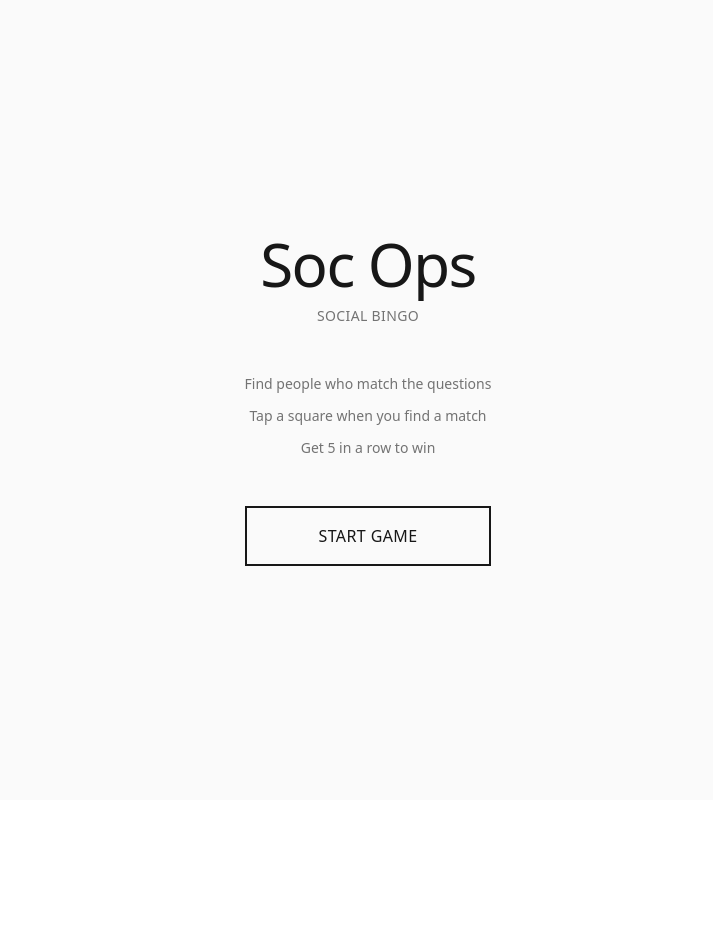
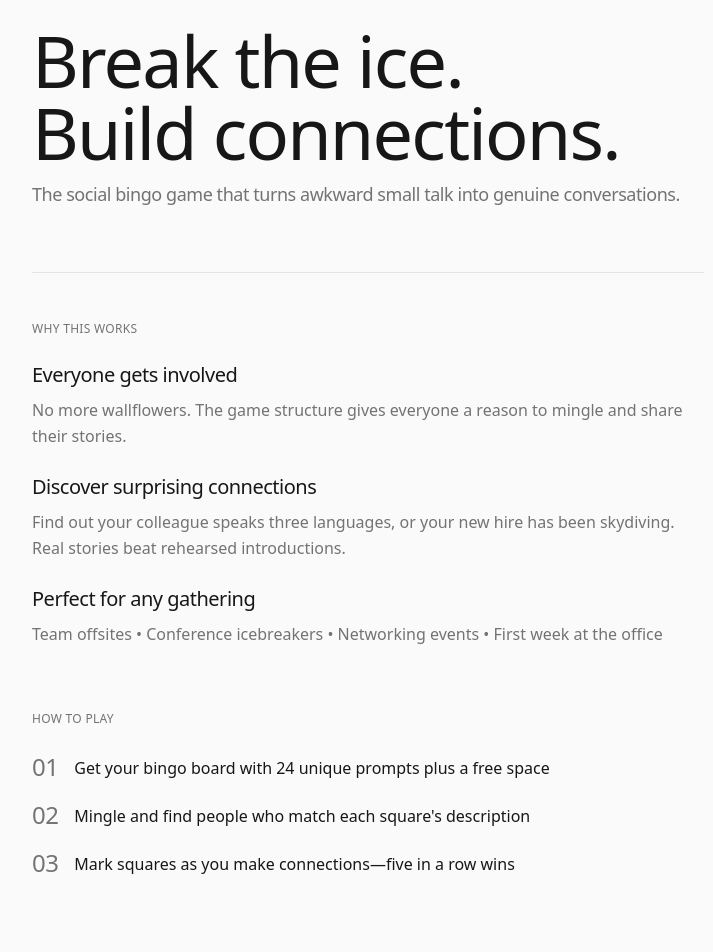
Before and after one commit to sl88jy/my-awesome-bingo, a React (Vite) app: page / in a window 1280 px wide. Shown: the top 952 px of the page, without its empty margins (272-985 px from the left). Before the commit the page ends 800 px from the top, so only its background shows below. Built offline with nearby package versions, Linux system fonts and the light colour scheme.

Commit message:
Redesign StartScreen with editorial magazine layout
Co-authored-by: sl88jy <40530317+sl88jy@users.noreply.github.com>

```diff
--- a/src/components/StartScreen.tsx
+++ b/src/components/StartScreen.tsx
@@ -4,26 +4,101 @@ interface StartScreenProps {
 
 export function StartScreen({ onStart }: StartScreenProps) {
   return (
-    <div className="flex flex-col items-center justify-center min-h-full p-8 bg-mono-bg">
-      <div className="text-center max-w-md space-y-12">
+    <div className="flex flex-col items-center justify-center min-h-full p-6 bg-mono-bg">
+      <article className="max-w-2xl w-full space-y-16">
+
+        {/* Hero Section */}
+        <header className="space-y-6">
+          <div className="space-y-3">
+            <h1 className="text-7xl font-light text-mono-text tracking-tight leading-none">
+              Break the ice.<br />Build connections.
+            </h1>
+            <p className="text-lg text-mono-text-muted tracking-tight">
+              The social bingo game that turns awkward small talk into genuine conversations.
+            </p>
+          </div>
+        </header>
+
+        {/* Value Proposition Section */}
+        <section className="space-y-8 border-t border-mono-border pt-12">
           <div>
-          <h1 className="text-6xl font-light text-mono-text mb-3 tracking-tight">Soc Ops</h1>
-          <p className="text-sm text-mono-text-muted tracking-wide uppercase">Social Bingo</p>
+            <h2 className="text-xs text-mono-text-muted tracking-wide uppercase mb-6">Why This Works</h2>
+            <div className="space-y-6">
+              <div className="space-y-2">
+                <h3 className="text-xl font-medium text-mono-text tracking-tight">
+                  Everyone gets involved
+                </h3>
+                <p className="text-mono-text-muted leading-relaxed">
+                  No more wallflowers. The game structure gives everyone a reason to mingle and share their stories.
+                </p>
               </div>
 
-        <div className="space-y-3 text-mono-text-muted text-sm">
-          <p>Find people who match the questions</p>
-          <p>Tap a square when you find a match</p>
-          <p>Get 5 in a row to win</p>
+              <div className="space-y-2">
+                <h3 className="text-xl font-medium text-mono-text tracking-tight">
+                  Discover surprising connections
+                </h3>
+                <p className="text-mono-text-muted leading-relaxed">
+                  Find out your colleague speaks three languages, or your new hire has been skydiving. Real stories beat rehearsed introductions.
+                </p>
               </div>
 
+              <div className="space-y-2">
+                <h3 className="text-xl font-medium text-mono-text tracking-tight">
+                  Perfect for any gathering
+                </h3>
+                <p className="text-mono-text-muted leading-relaxed">
+                  Team offsites • Conference icebreakers • Networking events • First week at the office
+                </p>
+              </div>
+            </div>
+          </div>
+        </section>
+
+        {/* How It Works Section */}
+        <section className="space-y-6">
+          <h2 className="text-xs text-mono-text-muted tracking-wide uppercase">How to Play</h2>
+          <ol className="space-y-4">
+            <li className="flex gap-4">
+              <span className="text-2xl font-light text-mono-text-muted tracking-tight">01</span>
+              <div className="flex-1 pt-1">
+                <p className="text-mono-text leading-relaxed">
+                  Get your bingo board with 24 unique prompts plus a free space
+                </p>
+              </div>
+            </li>
+            <li className="flex gap-4">
+              <span className="text-2xl font-light text-mono-text-muted tracking-tight">02</span>
+              <div className="flex-1 pt-1">
+                <p className="text-mono-text leading-relaxed">
+                  Mingle and find people who match each square's description
+                </p>
+              </div>
+            </li>
+            <li className="flex gap-4">
+              <span className="text-2xl font-light text-mono-text-muted tracking-tight">03</span>
+              <div className="flex-1 pt-1">
+                <p className="text-mono-text leading-relaxed">
+                  Mark squares as you make connections—five in a row wins
+                </p>
+              </div>
+            </li>
+          </ol>
+        </section>
+
+        {/* CTA Section */}
+        <section className="space-y-4 pt-8">
           <button
             onClick={onStart}
-          className="w-full border-2 border-mono-text text-mono-text font-medium py-4 px-8 text-base tracking-wide uppercase hover:bg-mono-text hover:text-mono-surface active:bg-mono-marked transition-all duration-200"
+            className="w-full border-2 border-mono-text text-mono-text font-medium py-5 px-8 text-base tracking-wide uppercase hover:bg-mono-text hover:text-mono-surface transition-all duration-200"
           >
-          Start Game
+            Start Playing
           </button>
-      </div>
+          <p className="text-center text-sm text-mono-text-muted">
+            Takes 15–20 minutes • Works on any device • No signup required
+          </p>
+        </section>
+
+      </article>
     </div>
   );
 }
```
Lines whose indentation alone changed are shown as unchanged.
